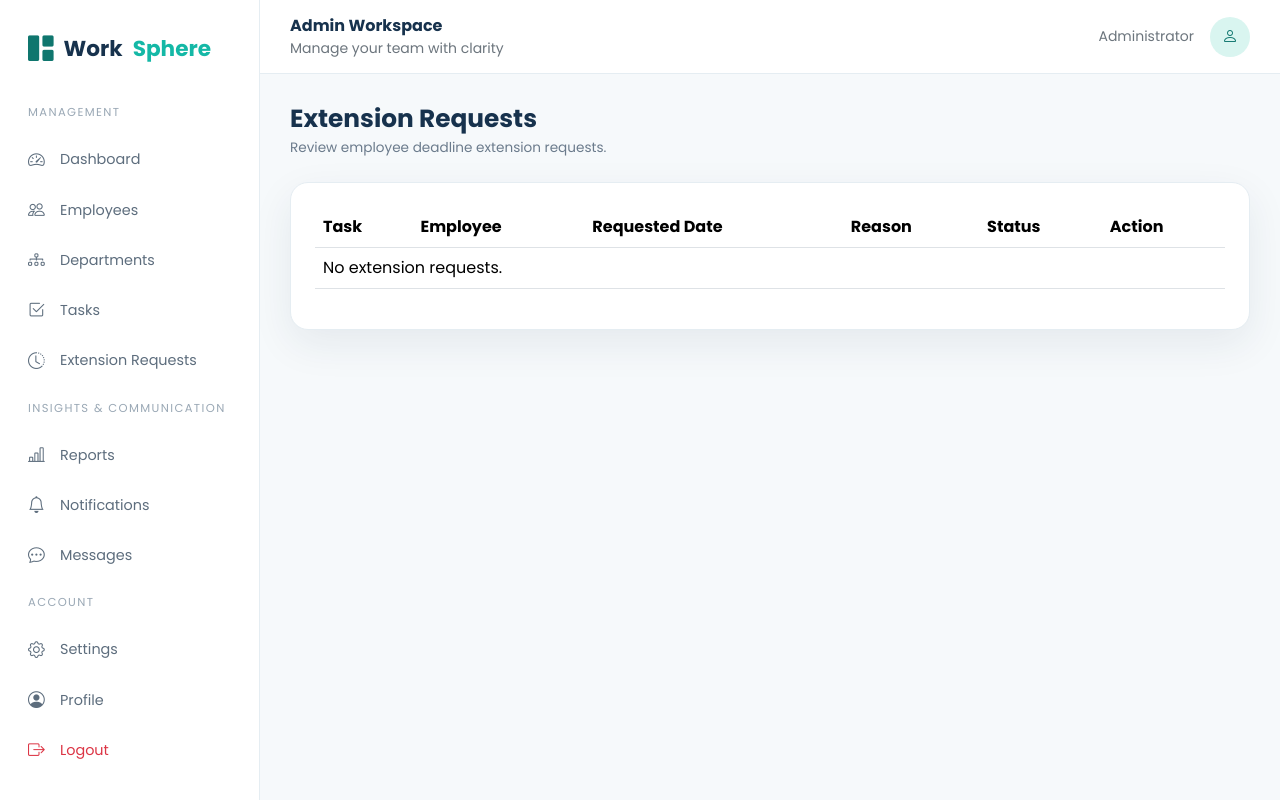
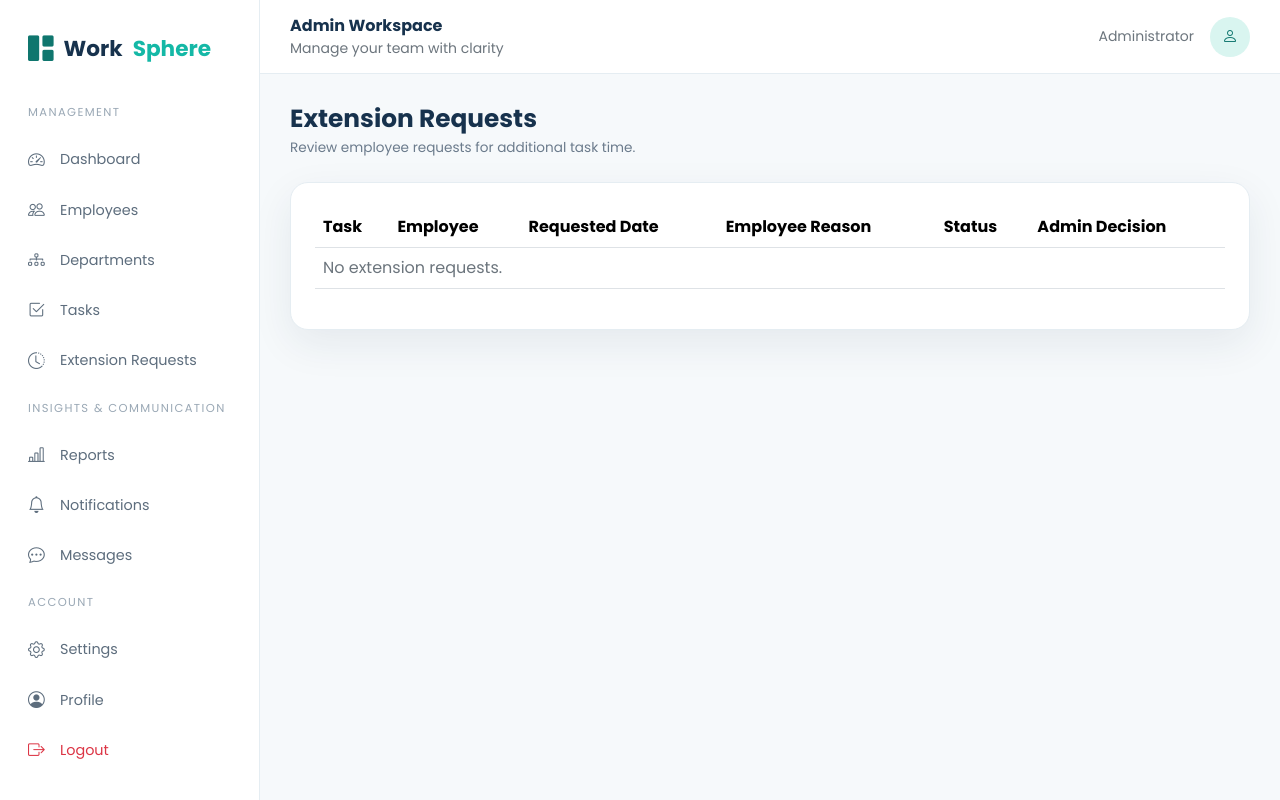
Before and after one commit to abhikrishnan447-dotcom/employee-management-system, a Django app: template work_management/work_manage/work_manage_app/templates/admin/extensions.html in a window 1280 px wide. Run offline with Django 5.2, Linux system fonts and the light colour scheme; the template is opened without the code that fills it, so the values that code supplies are empty.

Commit message:
Add admin approval and rejection reasons

```diff
--- a/work_management/work_manage/work_manage_app/templates/admin/extensions.html
+++ b/work_management/work_manage/work_manage_app/templates/admin/extensions.html
@@ -1 +1,8 @@
-{% extends 'workspace/admin_base.html' %}{% block title %}Extension Requests | WorkSphere{% endblock %}{% block content %}<div class="page-title mb-4"><h1>Extension Requests</h1><p>Review employee deadline extension requests.</p></div><div class="card-pro p-4"><div class="table-responsive"><table class="table align-middle"><thead><tr><th>Task</th><th>Employee</th><th>Requested Date</th><th>Reason</th><th>Status</th><th>Action</th></tr></thead><tbody>{% for item in requests %}<tr><td>{{ item.task.title }}</td><td>{{ item.employee.name }}</td><td>{{ item.requested_deadline }}</td><td>{{ item.reason }}</td><td><span class="badge">{{ item.status }}</span></td><td>{% if item.status == 'Pending' %}<form method="post" action="{% url 'extension_action' item.id 'approve' %}" class="d-inline">{% csrf_token %}<button class="btn btn-sm btn-success"><i class="bi bi-check"></i></button></form> <form method="post" action="{% url 'extension_action' item.id 'reject' %}" class="d-inline">{% csrf_token %}<button class="btn btn-sm btn-outline-danger"><i class="bi bi-x"></i></button></form>{% else %}—{% endif %}</td></tr>{% empty %}<tr><td colspan="6">No extension requests.</td></tr>{% endfor %}</tbody></table></div></div>{% endblock %}
+{% extends 'workspace/admin_base.html' %}
+{% block title %}Extension Requests | WorkSphere{% endblock %}
+{% block content %}
+<div class="page-title mb-4"><h1>Extension Requests</h1><p>Review employee requests for additional task time.</p></div>
+<div class="card-pro p-4"><div class="table-responsive"><table class="table align-middle"><thead><tr><th>Task</th><th>Employee</th><th>Requested Date</th><th>Employee Reason</th><th>Status</th><th>Admin Decision</th></tr></thead><tbody>
+{% for item in requests %}<tr><td><strong>{{ item.task.title }}</strong></td><td>{{ item.employee.name }}</td><td>{{ item.requested_deadline }}</td><td>{{ item.reason }}</td><td><span class="badge">{{ item.status }}</span>{% if item.admin_note %}<div class="small text-secondary mt-1">{{ item.admin_note }}</div>{% endif %}</td><td>{% if item.status == 'Pending' %}<form method="post" action="{% url 'extension_action' item.id 'approve' %}" class="mb-2">{% csrf_token %}<textarea class="form-control form-control-sm mb-2" name="admin_note" rows="2" placeholder="Reason for approval" required></textarea><button class="btn btn-sm btn-success"><i class="bi bi-check2"></i> Approve</button></form><form method="post" action="{% url 'extension_action' item.id 'reject' %}">{% csrf_token %}<textarea class="form-control form-control-sm mb-2" name="admin_note" rows="2" placeholder="Reason for rejection" required></textarea><button class="btn btn-sm btn-outline-danger"><i class="bi bi-x"></i> Reject</button></form>{% else %}Decision completed{% endif %}</td></tr>
+{% empty %}<tr><td colspan="6" class="text-secondary">No extension requests.</td></tr>{% endfor %}</tbody></table></div></div>
+{% endblock %}
```
